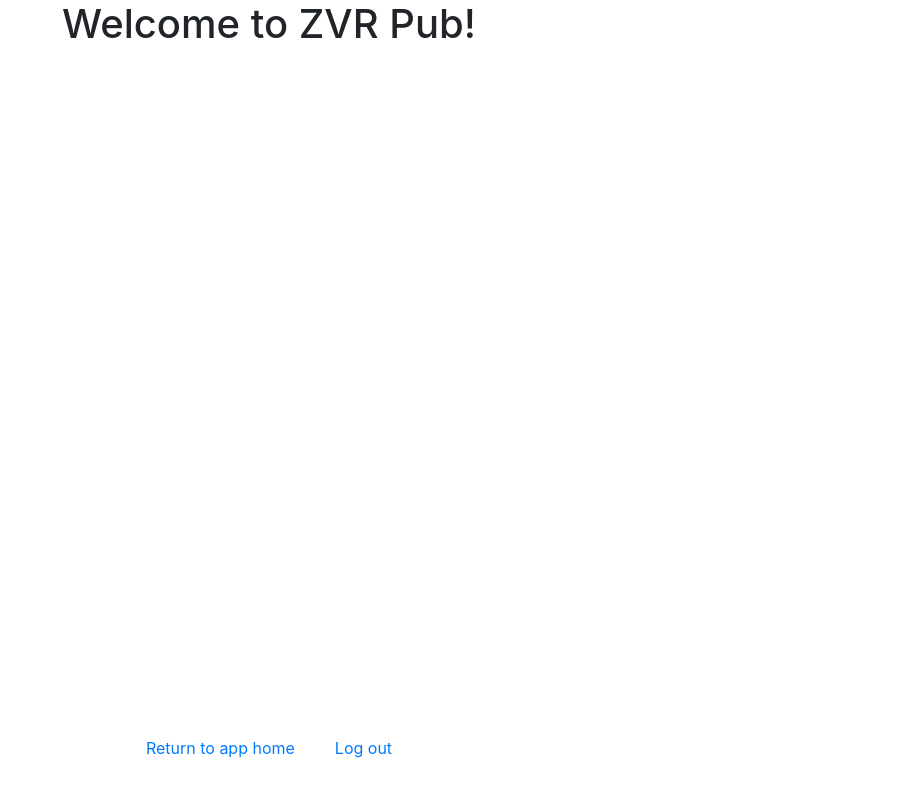
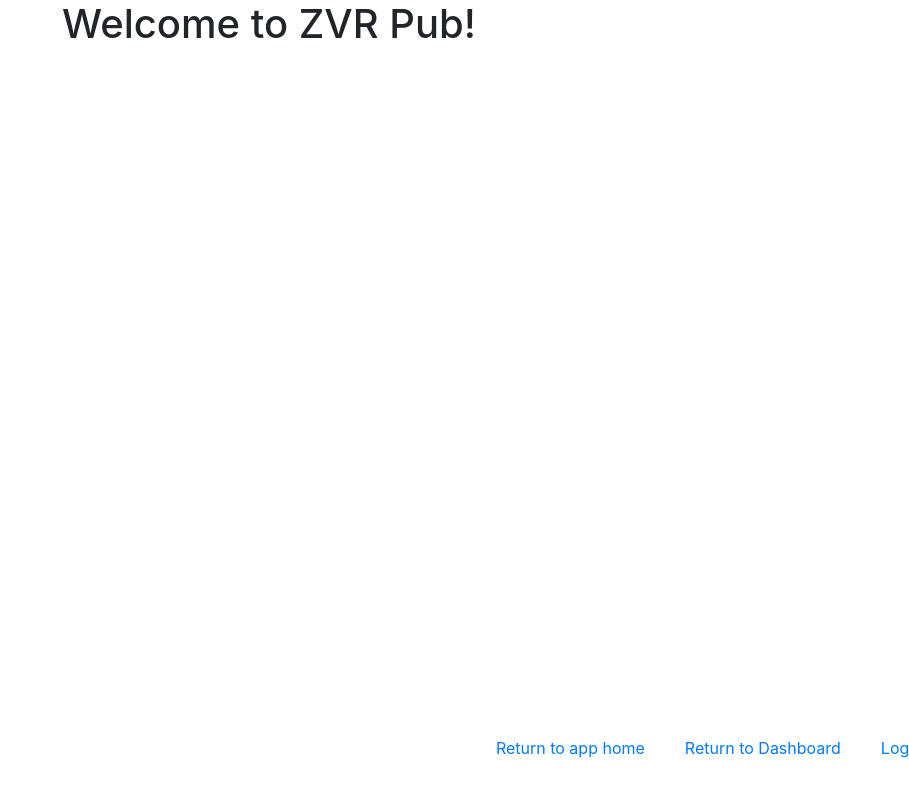
Before and after one commit to 1806-jun25-net/Project-Anthony-Randall-Cristian-Angular, an Angular app in the folder project2-angular/: page / in a window 1280 px wide. Shown: the top 796 px of the page, without its empty margins (371-1280 px from the left). Built offline with nearby package versions, Linux system fonts and the light colour scheme.

Commit message:
added link to return to manager dashboard and moved links to the right

```diff
--- a/project2-angular/src/app/app.component.css
+++ b/project2-angular/src/app/app.component.css
@@ -1,6 +1,7 @@
 #persistentLinks{
     position: fixed;
     bottom: 5%;
+    left: 35%;
     width: 100%;
 }
 
--- a/project2-angular/src/app/app.component.html
+++ b/project2-angular/src/app/app.component.html
@@ -7,6 +7,7 @@
 
   <div id="persistentLinks">
     <a href="https://project2zoellnerrosariovalentin.azurewebsites.net" class="link">Return to app home</a>
+    <a href="http://localhost:4200/dashboard" class="link">Return to Dashboard</a>
     <a href="http://localhost:4200/login" class="link">Log out</a>
   </div>
 </div>
```
